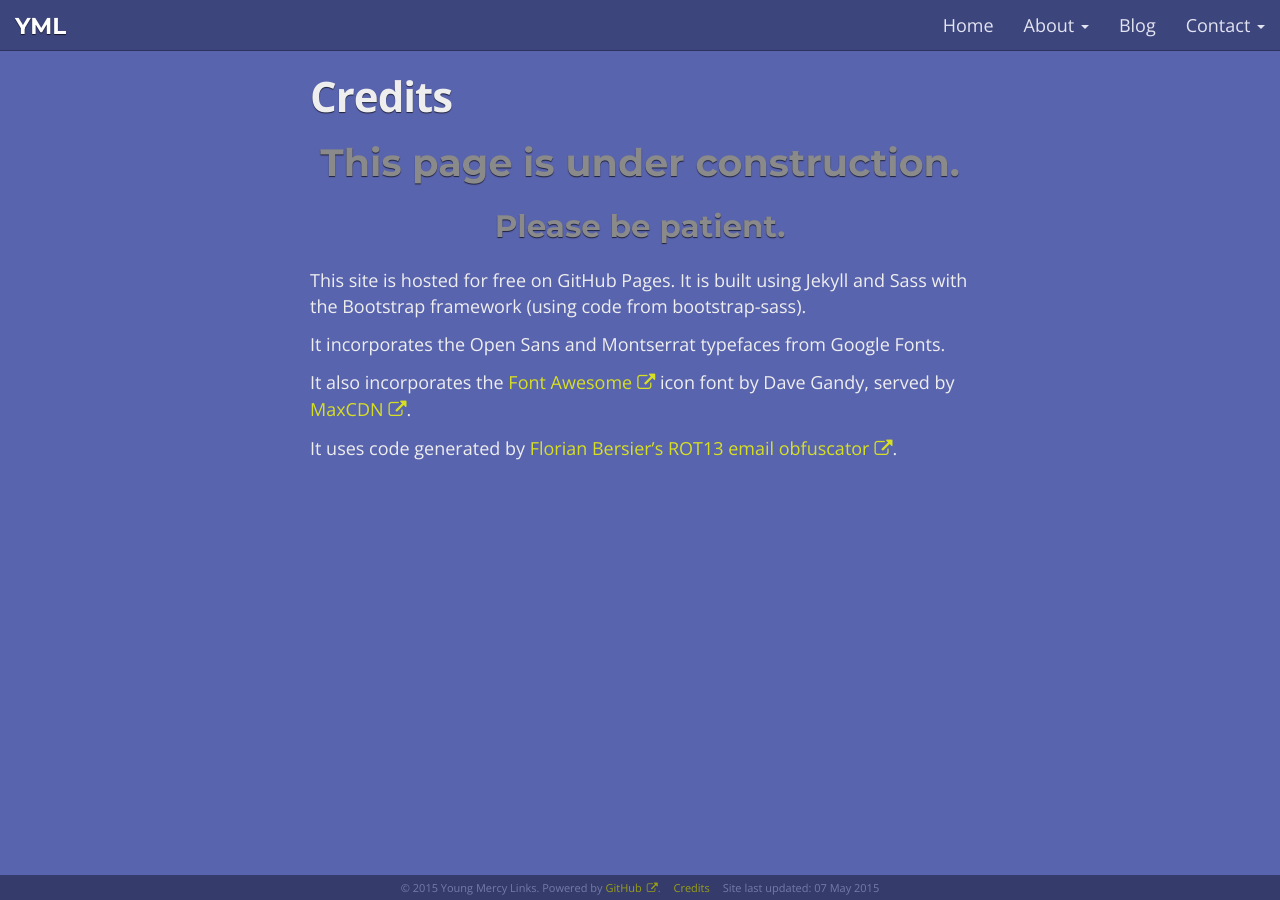
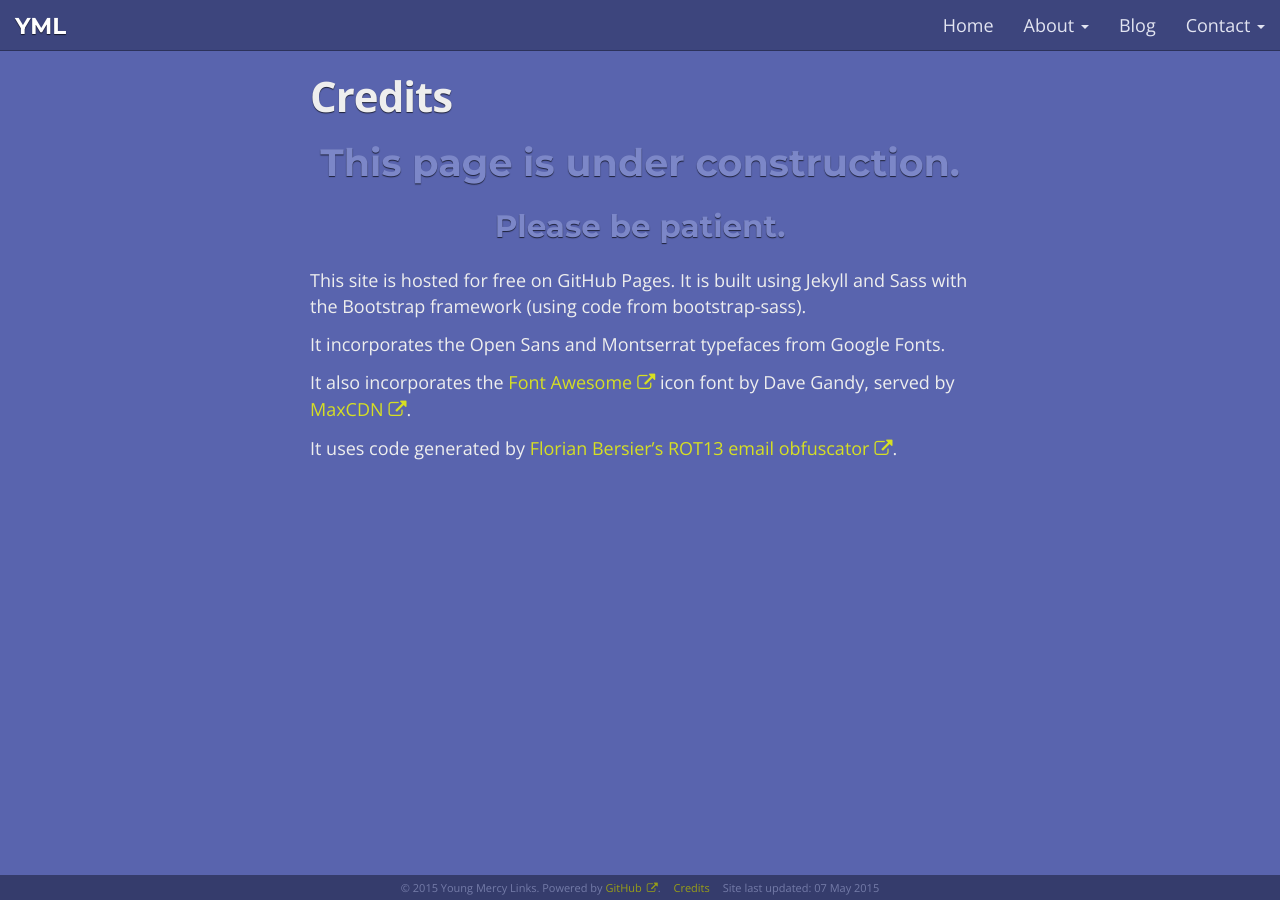
Before and after one commit to youngmercylinks/youngmercylinks.github.io, a Jekyll site: the page built from _pages/credits.md, in a window 1280 px wide. Built offline with Jekyll 4.4.1, drawn with Linux system fonts in a browser that asks for light colours; nearby versions of some CDN libraries.

Commit message:
Purple-based construction include

```diff
--- a/_includes/construction.html
+++ b/_includes/construction.html
@@ -1,5 +1,5 @@
 <!-- Placeholder text -->
-<div align="center" style="margin-bottom: 25px; color: #8a8a8a;">
+<div align="center" style="margin-bottom: 25px; color: #7c87c8;">
   <p>
     <h2 class="gf-montserrat text-shadow">This page is under construction.</h2>
     <h3 class="gf-montserrat text-shadow">Please be patient.</h3>
```
